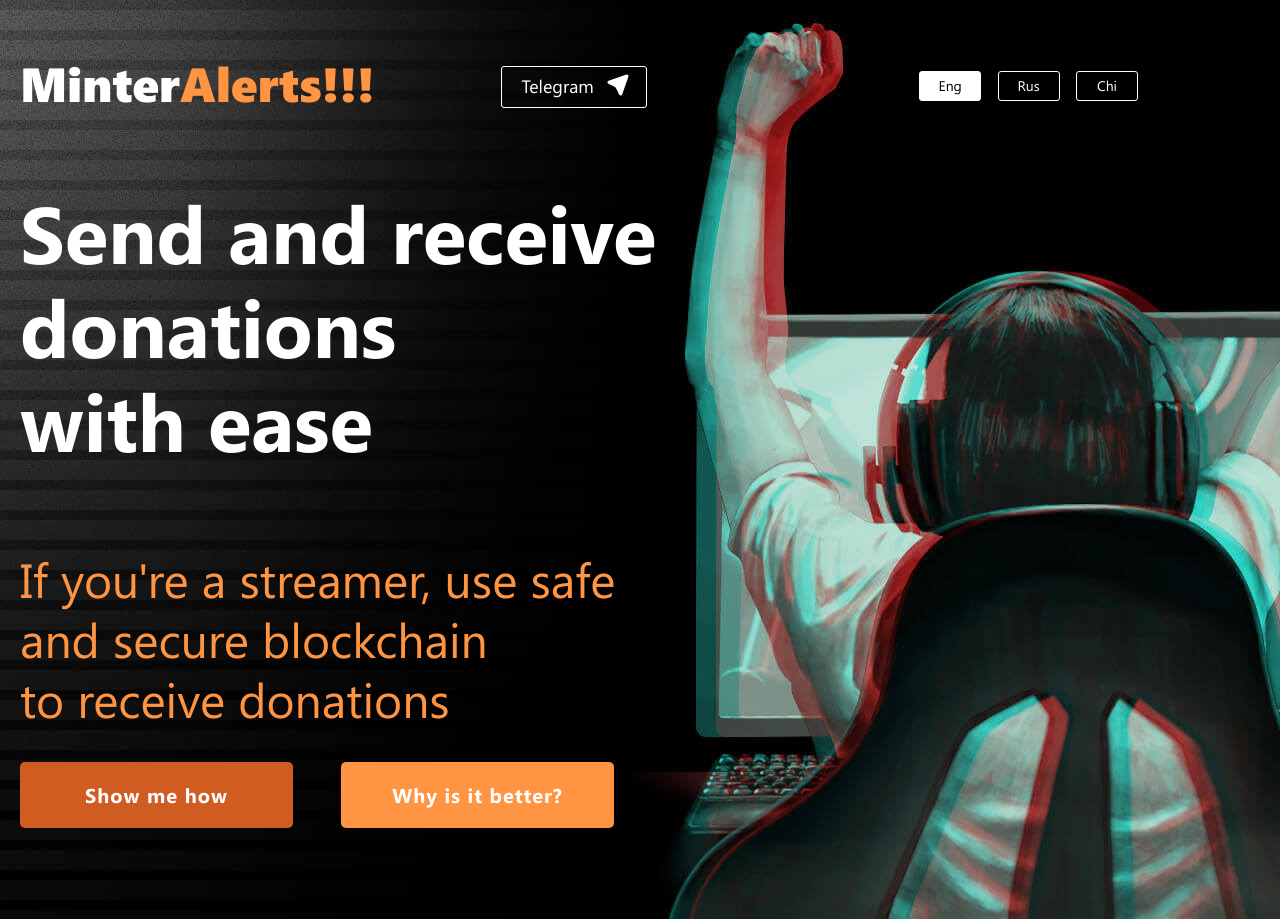
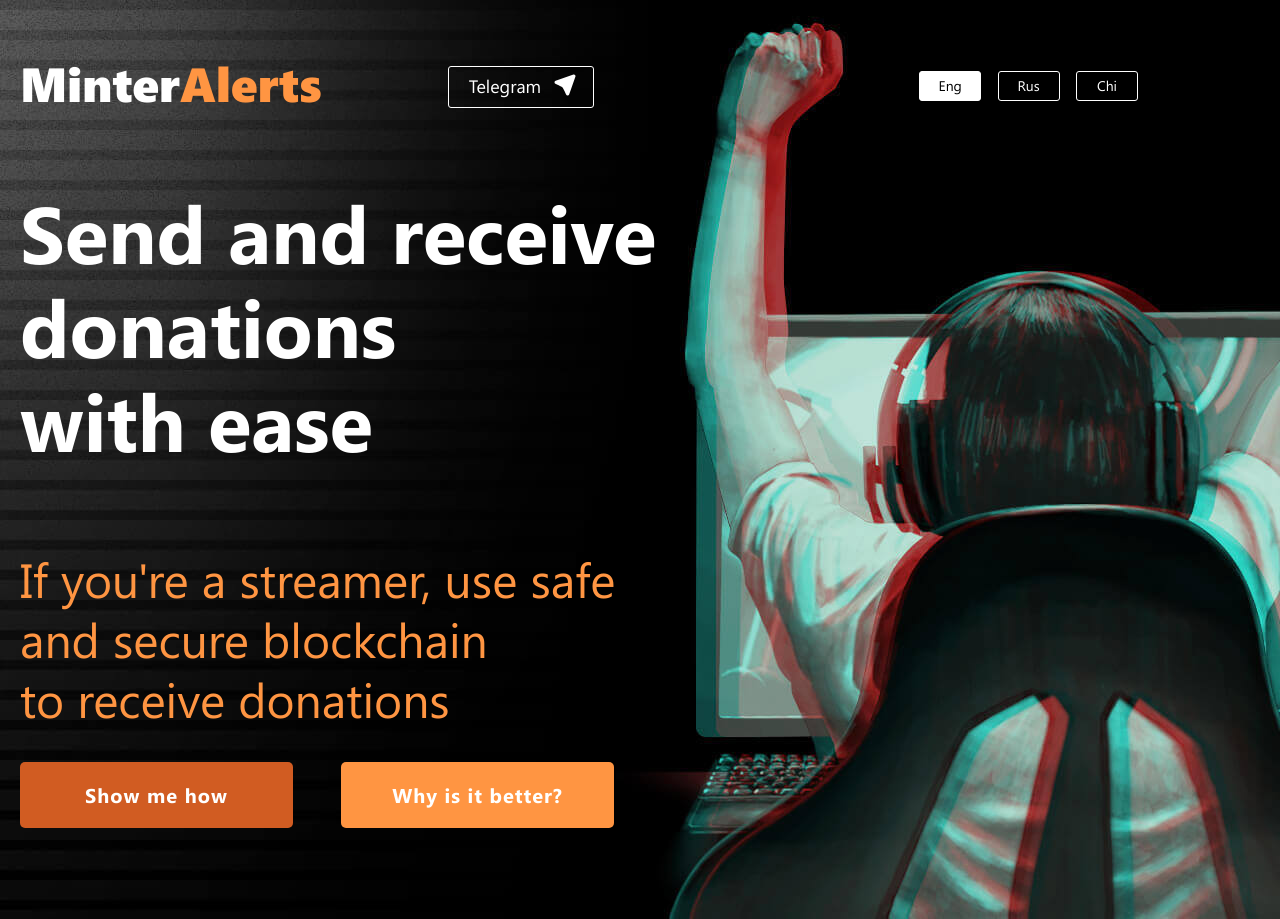
Before and after one commit to ever-alerts/ever-alerts.github.io, a plain HTML site: page index.html in a window 1280 px wide. Shown: the top 919 px of the page. Drawn offline with Linux system fonts and the light colour scheme.

Commit message:
Update index.html
отмена изменений

```diff
--- a/index.html
+++ b/index.html
@@ -32,7 +32,7 @@
     <!--Start Header-->
     <header>
         <div class="container-big">
-            <a href="/" class="logo">Minter<span>Alerts!!!</span></a>
+            <a href="/" class="logo">Minter<span>Alerts</span></a>
             <a href="https://t.me/MinterAlerts" class="telegram" target="_blank">
                <svg viewBox="0 0 180 60" class="border" preserveAspectRatio="none">
                   <polyline points="179,1 179,59 1,59 1,1 179,1" class="bg-line" />
```
